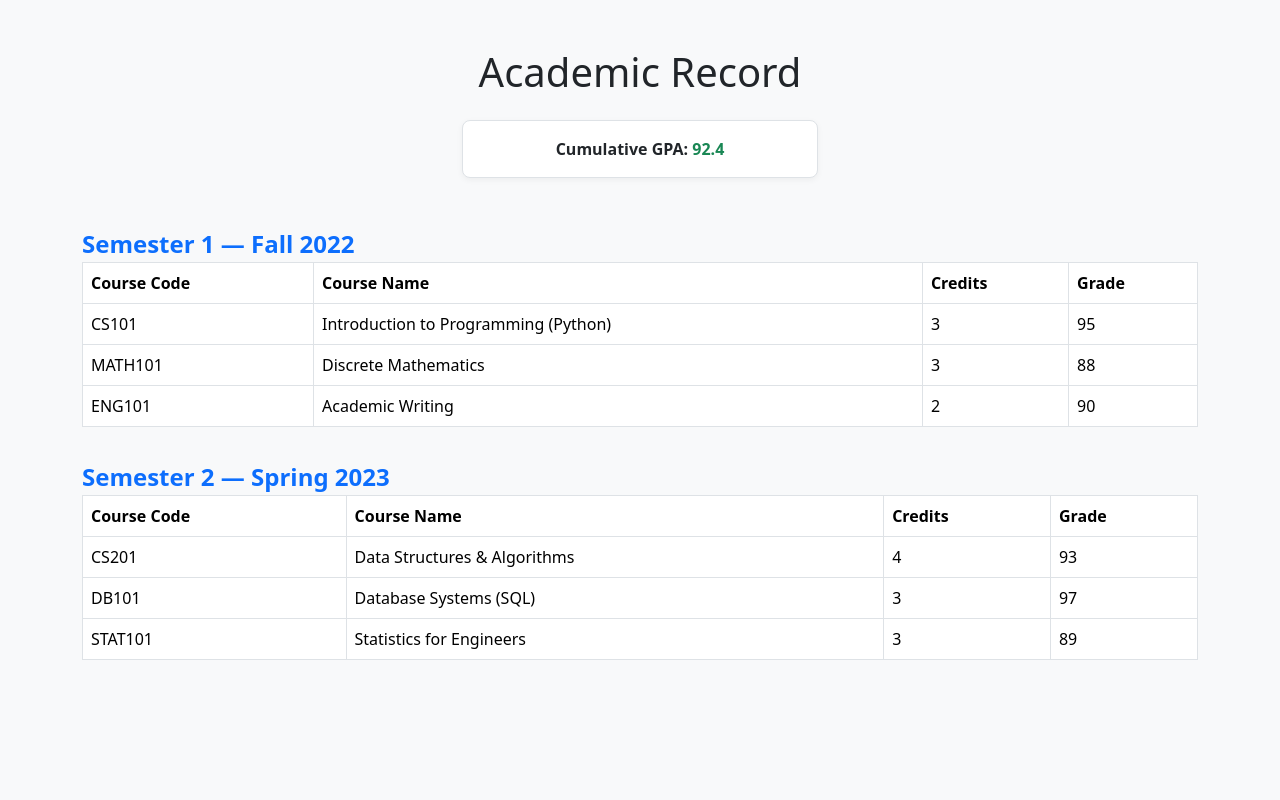
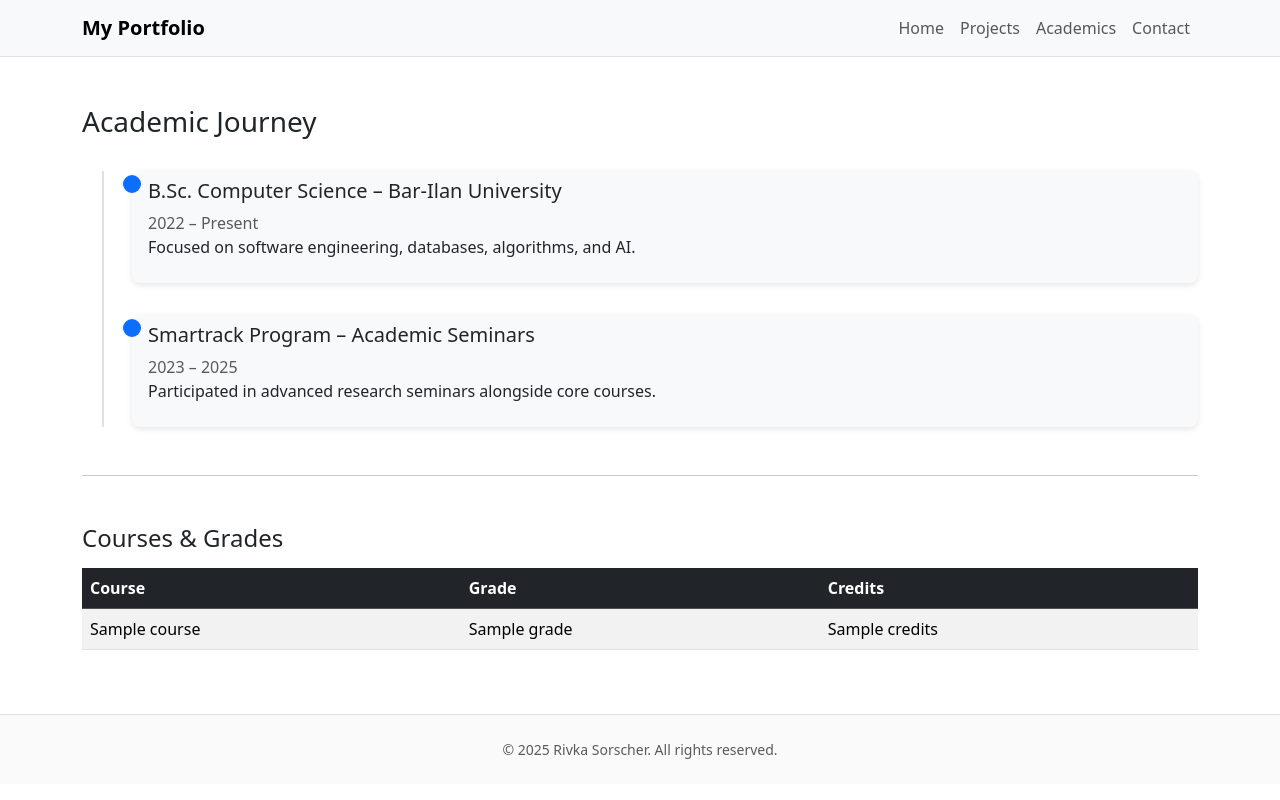
Before and after one commit to Rivka9768/my_protfolio, a Flask app: template templates/academics.html in a window 1280 px wide. Run offline with Flask 3, Linux system fonts and the light colour scheme; the template is opened without the code that fills it: most values are stand-ins (such as "Sample title", 1, 10 or a date in 2020).

Commit message:
academics page

```diff
--- a/app.py
+++ b/app.py
@@ -2,6 +2,7 @@
 import json
 from pathlib import Path
 import os
+import pandas as pd
 
 app = Flask(__name__)
 
@@ -21,7 +22,7 @@
 def projects_page():
     # optionally support page query param
     page = int(request.args.get("page", 1))
-    per_page = 6
+    per_page = 2
     start = (page - 1) * per_page
     end = start + per_page
     total_pages = (len(PROJECTS) + per_page - 1) // per_page
@@ -33,9 +34,13 @@
     )
 
 
+
 @app.route("/academics")
-def academics():
-    return render_template("academics.html")
+def academics_page():
+    df = pd.read_excel("Academics.xlsx")  # headers: Course, Grade, Credits
+    grades = df.to_dict(orient="records")
+    return render_template("academics.html", grades=grades)
+
 
 @app.route("/contact")
 def contact():
--- a/static/site.css
+++ b/static/site.css
@@ -18,3 +18,37 @@
   transform: translateY(-2px);
   transition: transform 120ms ease;
 }
+.timeline {
+  position: relative;
+  margin: 2rem 0;
+  padding: 0;
+}
+.timeline::before {
+  content: '';
+  position: absolute;
+  top: 0;
+  bottom: 0;
+  left: 20px;
+  width: 2px;
+  background: #dee2e6;
+}
+.timeline-item {
+  position: relative;
+  margin-left: 50px;
+  margin-bottom: 2rem;
+}
+.timeline-marker {
+  position: absolute;
+  left: -9px;
+  top: 0.3rem;
+  width: 18px;
+  height: 18px;
+  border-radius: 50%;
+  background: #0d6efd;
+}
+.timeline-content {
+  padding: 0.5rem 1rem;
+  background: #f8f9fa;
+  border-radius: 0.5rem;
+  box-shadow: 0 2px 6px rgba(0,0,0,0.1);
+}
--- a/templates/academics.html
+++ b/templates/academics.html
@@ -1,115 +1,51 @@
-<!DOCTYPE html>
-<html lang="en">
-<head>
-    <meta charset="UTF-8">
-    <meta name="viewport" content="width=device-width, initial-scale=1.0">
-    <title>Academics</title>
-    <link href="https://cdn.jsdelivr.net/npm/bootstrap@5.3.3/dist/css/bootstrap.min.css" rel="stylesheet">
-    <style>
-        body {
-            background-color: #f8f9fa;
-        }
-        .table thead {
-            background-color: #0d6efd;
-            color: white;
-        }
-        .semester-title {
-            margin-top: 2rem;
-            font-weight: bold;
-            font-size: 1.5rem;
-            color: #0d6efd;
-        }
-        .gpa-box {
-            background: #ffffff;
-            border: 1px solid #dee2e6;
-            border-radius: 8px;
-            padding: 1rem;
-            text-align: center;
-            font-weight: bold;
-            box-shadow: 0 2px 6px rgba(0,0,0,0.05);
-        }
-    </style>
-</head>
-<body>
-    <div class="container py-5">
-        <h1 class="text-center mb-4">Academic Record</h1>
+{% extends "base.html" %}
+{% block title %}Academics · My Portfolio{% endblock %}
 
-        <!-- Overall GPA -->
-        <div class="row mb-5">
-            <div class="col-md-4 offset-md-4">
-                <div class="gpa-box">
-                    Cumulative GPA: <span class="text-success">92.4</span>
+{% block content %}
+<h1 class="h3 mb-4">Academic Journey</h1>
+
+<!-- Timeline Diagram -->
+<div class="timeline">
+  <div class="timeline-item">
+    <div class="timeline-marker"></div>
+    <div class="timeline-content">
+      <h5>B.Sc. Computer Science – Bar-Ilan University</h5>
+      <span class="text-muted">2022 – Present</span>
+      <p>Focused on software engineering, databases, algorithms, and AI.</p>
+    </div>
+  </div>
+
+  <div class="timeline-item">
+    <div class="timeline-marker"></div>
+    <div class="timeline-content">
+      <h5>Smartrack Program – Academic Seminars</h5>
+      <span class="text-muted">2023 – 2025</span>
+      <p>Participated in advanced research seminars alongside core courses.</p>
     </div>
   </div>
 </div>
 
-        <!-- Semester 1 -->
-        <div class="semester-title">Semester 1 — Fall 2022</div>
-        <table class="table table-bordered table-hover">
-            <thead>
+<hr class="my-5">
+
+<h2 class="h4 mb-3">Courses & Grades</h2>
+<div class="table-responsive">
+  <table class="table table-striped table-hover">
+    <thead class="table-dark">
       <tr>
-                    <th>Course Code</th>
-                    <th>Course Name</th>
+        <th>Course</th>
+        <th>Grade</th>
         <th>Credits</th>
-                    <th>Grade</th>
       </tr>
     </thead>
     <tbody>
+      {% for row in grades %}
       <tr>
-                    <td>CS101</td>
-                    <td>Introduction to Programming (Python)</td>
-                    <td>3</td>
-                    <td>95</td>
+        <td>{{ row['Course'] }}</td>
+        <td>{{ row['Grade'] }}</td>
+        <td>{{ row['Credits'] }}</td>
       </tr>
-                <tr>
-                    <td>MATH101</td>
-                    <td>Discrete Mathematics</td>
-                    <td>3</td>
-                    <td>88</td>
-                </tr>
-                <tr>
-                    <td>ENG101</td>
-                    <td>Academic Writing</td>
-                    <td>2</td>
-                    <td>90</td>
-                </tr>
+      {% endfor %}
     </tbody>
   </table>
-
-        <!-- Semester 2 -->
-        <div class="semester-title">Semester 2 — Spring 2023</div>
-        <table class="table table-bordered table-hover">
-            <thead>
-                <tr>
-                    <th>Course Code</th>
-                    <th>Course Name</th>
-                    <th>Credits</th>
-                    <th>Grade</th>
-                </tr>
-            </thead>
-            <tbody>
-                <tr>
-                    <td>CS201</td>
-                    <td>Data Structures & Algorithms</td>
-                    <td>4</td>
-                    <td>93</td>
-                </tr>
-                <tr>
-                    <td>DB101</td>
-                    <td>Database Systems (SQL)</td>
-                    <td>3</td>
-                    <td>97</td>
-                </tr>
-                <tr>
-                    <td>STAT101</td>
-                    <td>Statistics for Engineers</td>
-                    <td>3</td>
-                    <td>89</td>
-                </tr>
-            </tbody>
-        </table>
-
-        <!-- Add more semesters as needed -->
 </div>
-</body>
-</html>
+{% endblock %}
--- a/templates/base.html
+++ b/templates/base.html
@@ -32,7 +32,7 @@
             <a class="nav-link {% if request.path.startswith('/projects') %}active{% endif %}" href="{{ url_for('projects_page') }}">Projects</a>
           </li>
           <li class="nav-item">
-            <a class="nav-link {% if request.path.startswith('/academics') %}active{% endif %}" href="{{ url_for('academics') }}">Academics</a>
+            <a class="nav-link {% if request.path.startswith('/academics') %}active{% endif %}" href="{{ url_for('academics_page') }}">Academics</a>
           </li>
           <li class="nav-item">
             <a class="nav-link {% if request.path.startswith('/contact') %}active{% endif %}" href="{{ url_for('contact') }}">Contact</a>
--- a/templates/index.html
+++ b/templates/index.html
@@ -12,7 +12,7 @@
         </p>
         <div class="d-flex gap-3">
           <a class="btn btn-light btn-lg" href="{{ url_for('projects_page') }}">View Projects</a>
-          <a class="btn btn-outline-light btn-lg" href="{{ url_for('academics') }}">My Academics</a>
+          <a class="btn btn-outline-light btn-lg" href="{{ url_for('academics_page') }}">My Academics</a>
         </div>
       </div>
       <div class="col-lg-5 text-center">
@@ -22,7 +22,7 @@
           <div class="fw-bold mb-2">Quick Links</div>
           <ul class="list-unstyled mb-0">
             <li>• <a href="{{ url_for('projects_page') }}">Projects</a></li>
-            <li>• <a href="{{ url_for('academics') }}">Academics</a></li>
+            <li>• <a href="{{ url_for('academics_page') }}">Academics</a></li>
             <li>• <a href="{{ url_for('contact') }}">Contact</a></li>
           </ul>
         </div>
```
Also changed, not shown: 1 other file. Lines whose indentation alone changed are shown as unchanged.
